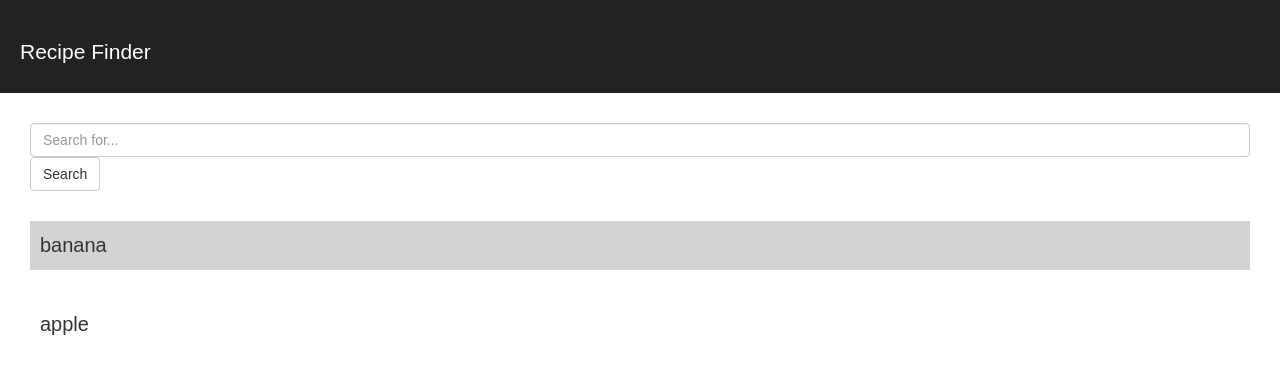
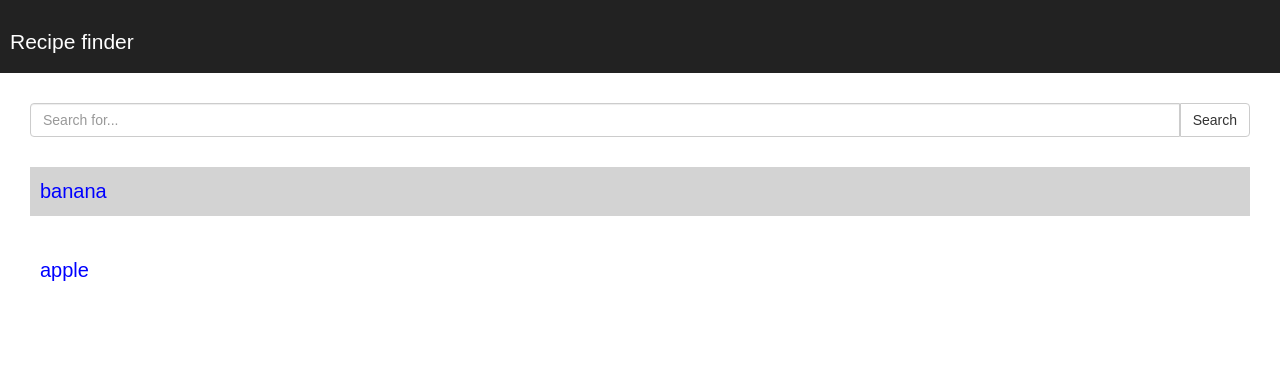
Before and after one commit to maschad/recipe-finder, a React (Create React App) app: page / in a window 1280 px wide. Shown: the top 374 px of the page. Built offline with nearby package versions, Linux system fonts and the light colour scheme.

Commit message:
finished styling

```diff
--- a/src/App.css
+++ b/src/App.css
@@ -1,6 +1,6 @@
 .App-header {
   background-color: #222;
-  padding: 20px;
+  padding: 10px;
   color: white;
 }
 
--- a/src/App.js
+++ b/src/App.js
@@ -8,7 +8,7 @@ class App extends Component {
     return (
       <div className="App">
         <header className="App-header">
-          <h1 className="App-title">Recipe Finder</h1>
+          <h1 className="App-title">Recipe finder</h1>
         </header>
         <RecipeList/>
       </div>
--- a/src/RecipeList.css
+++ b/src/RecipeList.css
@@ -1,5 +1,6 @@
-.List-group {
-  flex: 1;
+.Button {
+  border-top-left-radius: 0;
+  border-bottom-left-radius: 0;
 }
 
 .List-group-item {
@@ -8,8 +9,13 @@
   padding: 10px;
 }
 
-.Search-input {
-  flex: auto;
+.Search-input-container {
+  display: flex;
   flex-direction: row;
   margin: 30px;
 }
+
+.Search-input {
+  border-top-right-radius: 0;
+  border-bottom-right-radius: 0;
+}
--- a/src/RecipeList.js
+++ b/src/RecipeList.js
@@ -36,20 +36,22 @@ export default class RecipeList extends React.Component {
 
 
   render() {
+
+    const filteredList = _.map(this.state.recipes, (recipe, index) => <div className="List-group-item" style={{ backgroundColor: (index % 2 === 0 ? "lightgrey" : "white"), color: 'blue'}}>{recipe.title}</div>)
+
     return (
       <div>
-        <form className="Search-input">
+        <form className="Search-input-container">
           <FormControl
+            className="Search-input"
             type="text"
             placeholder="Search for..."
             onChange={this.filterList}
             />
-          <Button>Search</Button>
+          <Button className="Button">Search</Button>
         </form>
         <div className="List-group">
-          {
-            _.map(this.state.recipes, (recipe, index) => <div className="List-group-item" style={{ backgroundColor: (index % 2 === 0 ? "lightgrey" : "white")}}>{recipe.title}</div>)
-          }
+          {filteredList}
         </div>
       </div>
     )
```
